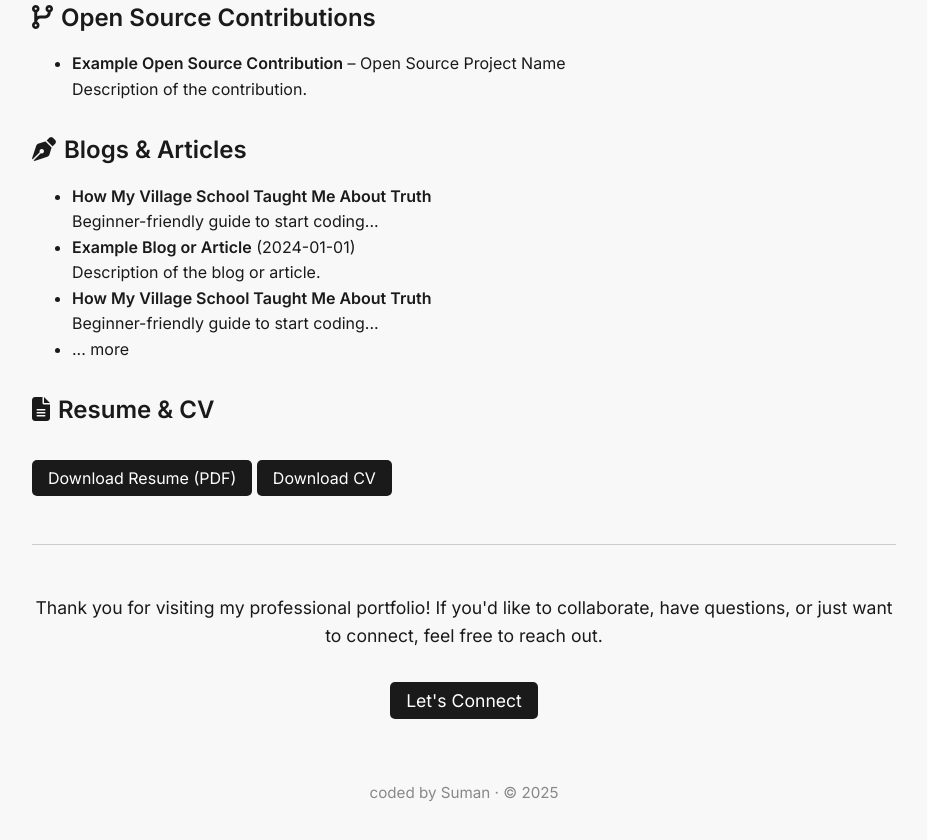
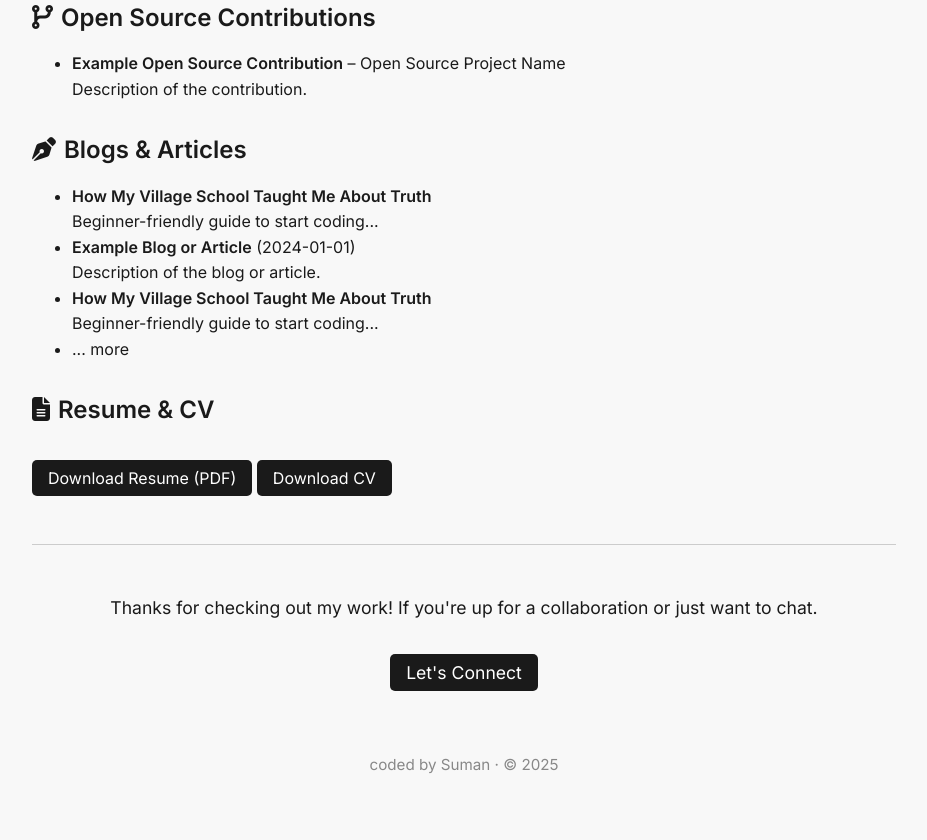
Before and after one commit to sumanone/myfolio, a plain HTML site: page homepage/proffesionalsite/index.html in a window 1280 px wide. Shown: the part 1396-2236 px from the top of the page, without its empty margins (176-1103 px from the left). After the commit the page ends 2210 px from the top, so only its background shows below. Drawn offline with Linux system fonts and the light colour scheme.

Commit message:
Update index.html

```diff
--- a/homepage/proffesionalsite/index.html
+++ b/homepage/proffesionalsite/index.html
@@ -244,7 +244,7 @@
   <div id="modals-container"></div>
 
   <footer style="margin-top: 3rem; text-align: center; padding: 2rem 0; border-top: 1px solid #ccc;">
-    <p style="font-size: 1.1rem; margin-bottom: 1rem;">Thank you for visiting my professional portfolio! If you'd like to collaborate, have questions, or just want to connect, feel free to reach out.</p>
+    <p style="font-size: 1.1rem; margin-bottom: 1rem;">Thanks for checking out my work! If you're up for a collaboration or just want to chat.</p>
     <a class="button" href="connect.html" style="font-size: 1.1rem;">Let's Connect</a>
   </footer>
   <footer style="text-align:center; margin-top:2rem; color:#888; font-size:0.95rem;">
```
